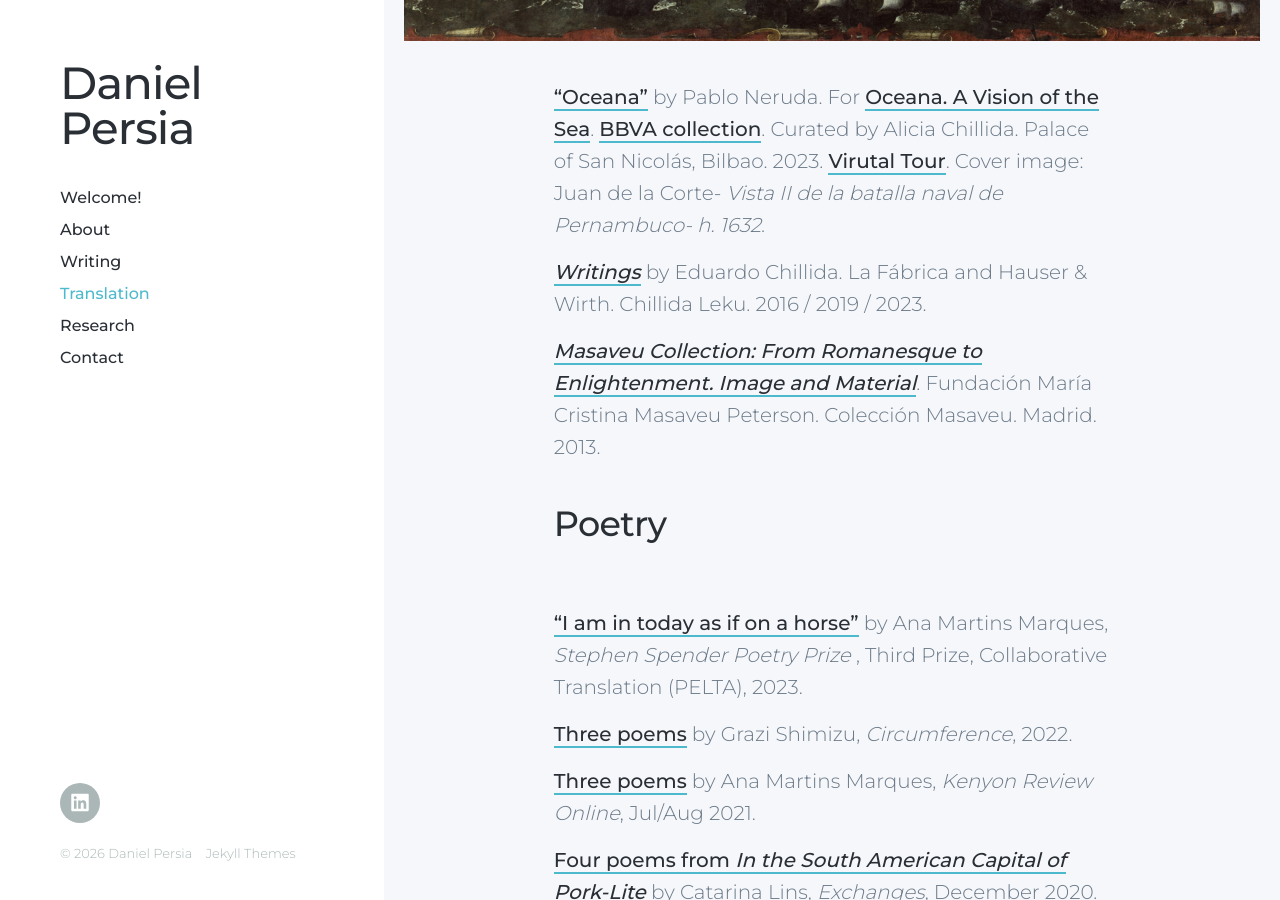
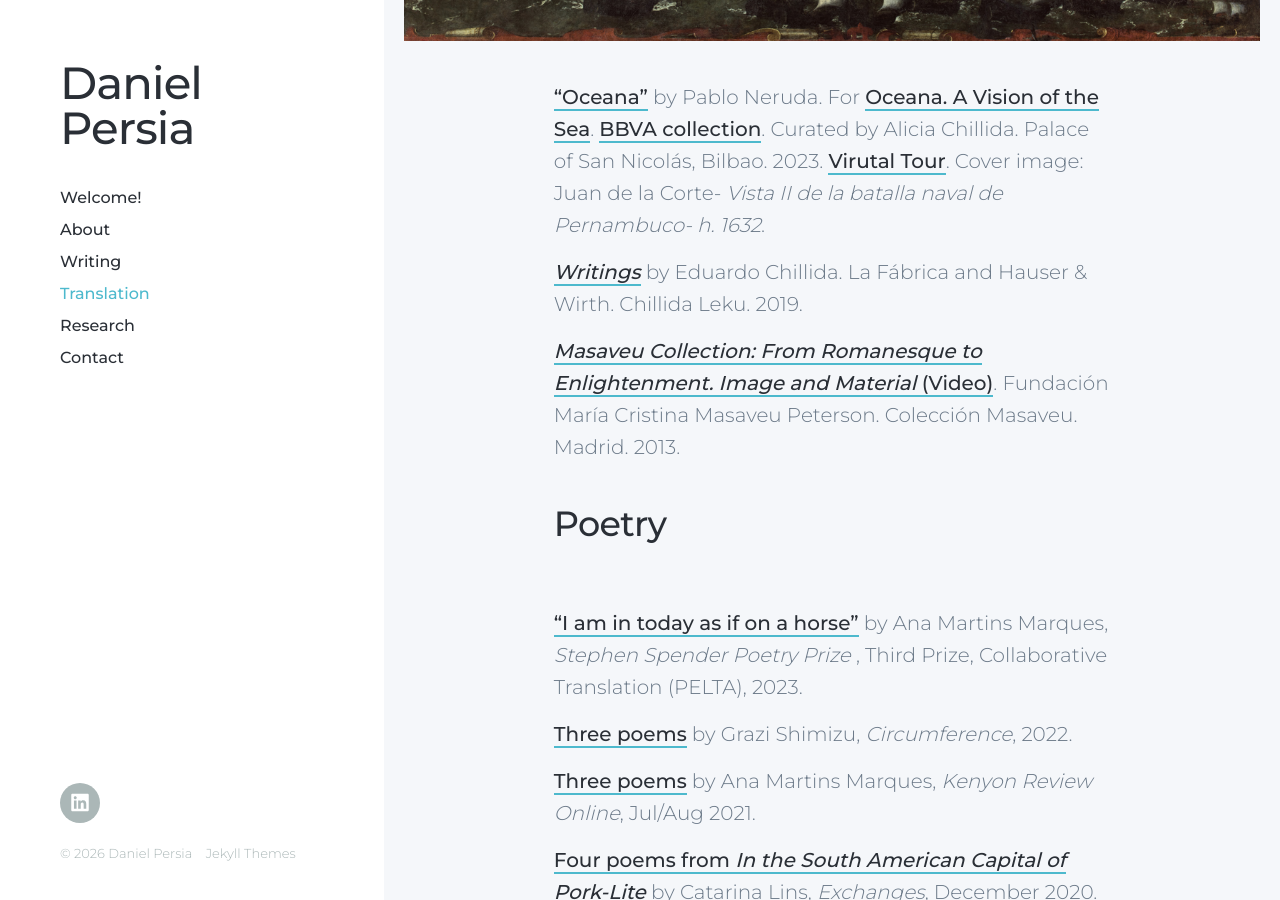
Before and after one commit to danielpersia/danielpersia.github.io, a Jekyll site: the page built from _pages/translations.md, in a window 1280 px wide and 900 px high, scrolled down 4334 px. Built offline with Jekyll 4.4.1, drawn with Linux system fonts in a browser that asks for light colours; nearby versions of some CDN libraries.

Commit message:
Update translations.md

```diff
--- a/_pages/translations.md
+++ b/_pages/translations.md
@@ -56,9 +56,9 @@ Spanning 150 years of Brazilian history, these stories are a thrilling cross-sec
 ["Oceana"](https://www.coleccionbbva.com/wp-content/uploads/2023/06/Oceana-Pablo-Neruda.pdf) by Pablo Neruda. For [Oceana. A Vision of the Sea](https://aliciachillida.es/en/exhibitions/oceana-a-vision-of-the-sea-in-the-bbva-collection/). [BBVA collection](https://www.coleccionbbva.com/en/exposicion_fisica/oceana-a-vision-of-the-sea-in-the-bbva-collection/). Curated by Alicia Chillida. Palace of San Nicolás, Bilbao. 2023. [Virutal Tour](https://my.matterport.com/show/?m=pEUH6Nyt3Q4). Cover image: Juan de la Corte- *Vista II de la batalla naval de Pernambuco- h. 1632*.
 
 
-[*Writings*](https://shop.museochillidaleku.com/products/escritos) by Eduardo Chillida. La Fábrica and Hauser & Wirth. Chillida Leku. 2016 / 2019 / 2023.
+[*Writings*](https://shop.museochillidaleku.com/products/escritos) by Eduardo Chillida. La Fábrica and Hauser & Wirth. Chillida Leku. 2019.
 
-[*Masaveu Collection: From Romanesque to Enlightenment. Image and Material*](https://www.youtube.com/watch?v=m-LImZQpQ8M). Fundación María Cristina Masaveu Peterson. Colección Masaveu. Madrid. 2013.
+[*Masaveu Collection: From Romanesque to Enlightenment. Image and Material* (Video)](https://www.youtube.com/watch?v=m-LImZQpQ8M). Fundación María Cristina Masaveu Peterson. Colección Masaveu. Madrid. 2013.
 
 
 ## Poetry
```
